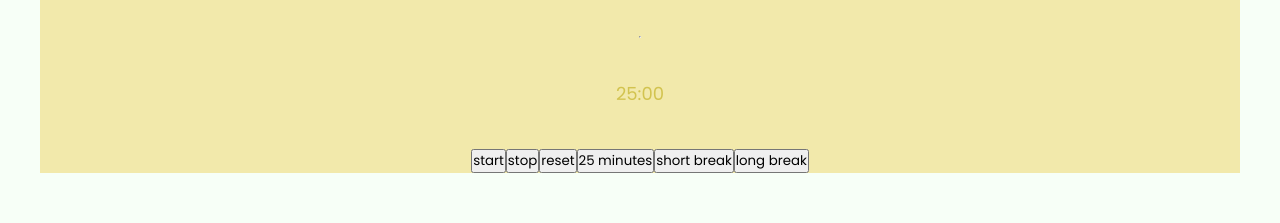
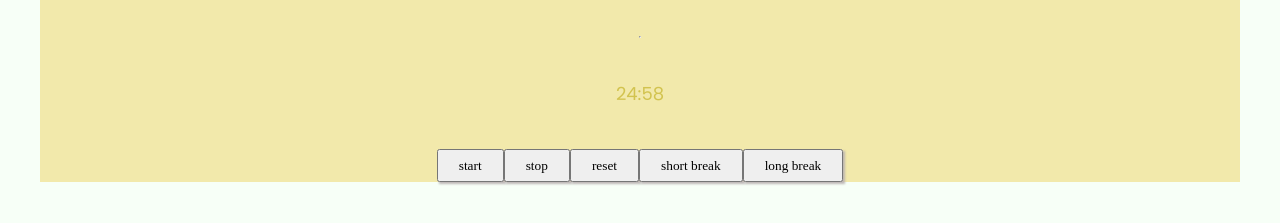
Before and after one commit to sasha-jacob/sasha-jacob.github.io, a plain HTML site: page pomodoro.html in a window 1280 px wide. Both pictures are taken after a click on the button "start". Shown: the part 185-408 px from the top of the page. Drawn offline with Linux system fonts and the light colour scheme; a web font is replaced by a local one.

Commit message:
progress

```diff
--- a/pomodoro.html
+++ b/pomodoro.html
@@ -31,9 +31,8 @@
     <button id="start">start</button>
     <button id="stop">stop</button>
     <button id="reset">reset</button>
-    <button id="longStudy">25 minutes</button>
     <button id="shortBreak">short break</button>
-    <button id="longBReak">long break</button>
+    <button id="longBreak">long break</button>
 
   </div>
 
--- a/script.js
+++ b/script.js
@@ -3,7 +3,7 @@ const stop = document.getElementById("stop");
 const reset = document.getElementById("reset");
 const timer = document.getElementById("timer");
 
-let timeleft = 1500; //25mintimes60
+let timeLeft = 1500; //25mintimes60
 let interval;
 const updateTimer = () => {
     const minutes = Math.floor(timeLeft/60);
@@ -27,7 +27,10 @@ const startTimer = () => {
     }, 1000);
 }
 
-const stopTimer = () => clearInterval(interval);
+const stopTimer = () => {
+    clearInterval(interval);
+    interval = null;
+};
 
 const resetTimer = () => {
     clearInterval(interval);
--- a/styles.css
+++ b/styles.css
@@ -135,12 +135,19 @@ body {
     color: #D2C34F;
   }
 
+  button{
+    font-family: 'Ibarra Real Nova', bold;
+    border-radius: 0.5 em;
+    padding: 0.5em 1.5em;
+    box-shadow: 2px 2px 2px rgba(184, 176, 176, 0.9);
+  }
+
   .button-wrapper{
     display: flex;
-    font-weight: 700;
+    font-family: ;
+    color: #82a3d7;
 
   }
-
 
   li a:hover {
     background-color: #246835;
```
Also changed, not shown: index.html (+3 -0 lines).
